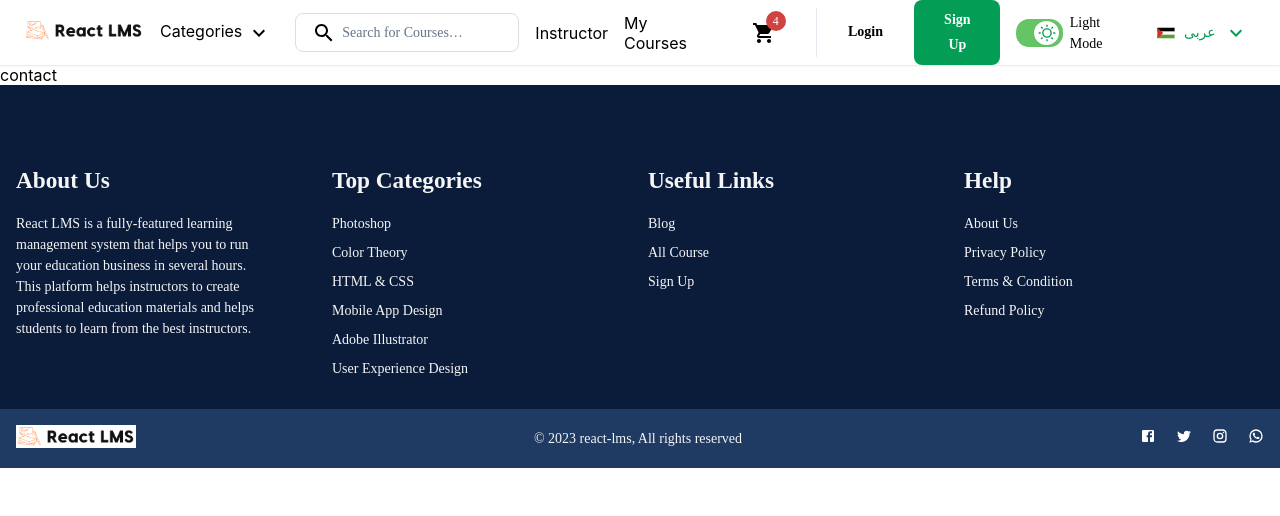
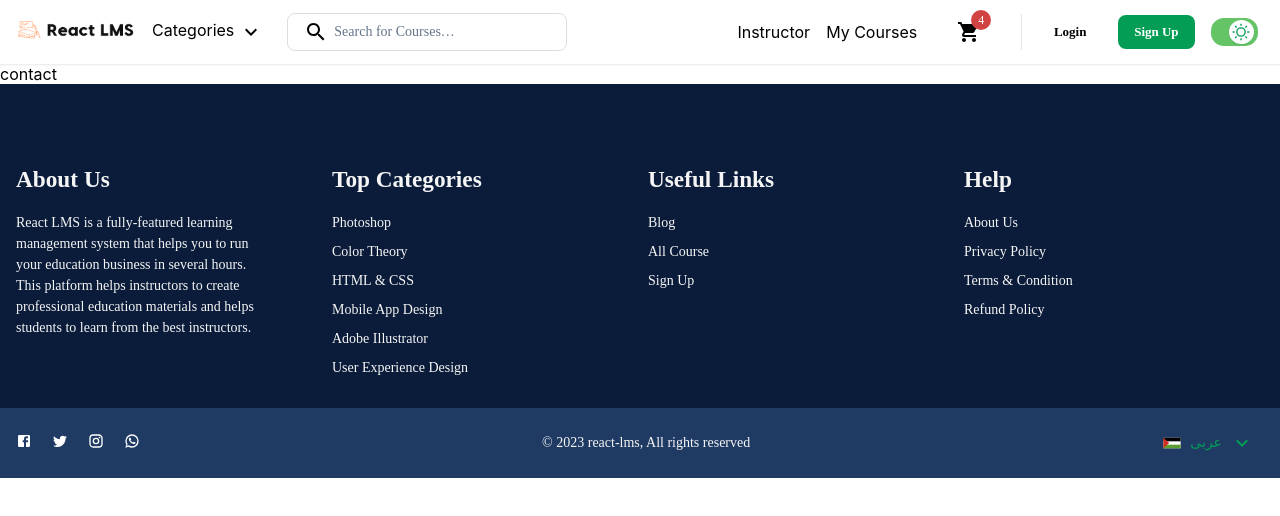
Before and after one commit to mdhasanpatwary/learning_management_system-reacts, a Next.js app: page /contact in a window 1280 px wide. Shown: the top 516 px of the page. Built offline with nearby package versions, Linux system fonts and the light colour scheme.

Commit message:
add: footer bottom language chage dropdown

```diff
--- a/src/components/footer/footer-bottom/index.js
+++ b/src/components/footer/footer-bottom/index.js
@@ -5,6 +5,7 @@ import { CustomContainer } from "../../../styled-components/CustomStyled.style";
 import { FooterBottomStyle } from "../Footer.style";
 import { Typography } from "@mui/material";
 import SocialLinks from "./SocialLinks";
+import CustomLanguage from "../../header/CustomLanguage";
 
 function index() {
   return (
@@ -17,9 +18,10 @@ function index() {
             alignItems="center"
             justifyContent="space-between"
           >
-            <Logo src={logoURL} width="120px" />
+            <SocialLinks />
             <Typography>© 2023 react-lms, All rights reserved</Typography>
-            <SocialLinks />
+            {/* <Logo src={logoURL} width="120px" /> */}
+            <CustomLanguage />
           </Stack>
         </CustomContainer>
       </Stack>
--- a/src/components/header/Navbar.style.js
+++ b/src/components/header/Navbar.style.js
@@ -62,19 +62,19 @@ export const SearchIconWrapper = styled("div")(({ theme }) => ({
 
 export const StyledInputBase = styled(InputBase)(({ theme }) => ({
   color: "inherit",
-  width: "100%",
+  // width: "100%",
   "& .MuiInputBase-input": {
     padding: theme.spacing(1, 1, 1, 0),
     // vertical padding + font size from searchIcon
     paddingLeft: `calc(1em + ${theme.spacing(4)})`,
     transition: theme.transitions.create("width"),
     width: "100%",
-    // [theme.breakpoints.up("sm")]: {
-    //   width: "12ch",
-    //   "&:focus": {
-    //     width: "20ch",
-    //   },
-    // },
+    [theme.breakpoints.up("md")]: {
+      width: "32ch",
+      "&:focus": {
+        width: "40ch",
+      },
+    },
   },
 }));
 
--- a/src/components/header/Search.js
+++ b/src/components/header/Search.js
@@ -6,7 +6,7 @@ import { Search, SearchIconWrapper, StyledInputBase } from "./Navbar.style";
 function SearchBox() {
   const { t } = useTranslation();
   return (
-    <Box flexGrow="1">
+    <Box>
       <Search>
         <SearchIconWrapper>
           <SearchIcon />
--- a/src/components/header/ThemeSwitch.js
+++ b/src/components/header/ThemeSwitch.js
@@ -43,7 +43,7 @@ const ThemeSwitches = () => {
         onChange={handleChange}
       />
       <Typography color={theme.palette.neutral[1000]}>
-        {settings.theme === "light" ? t("Light Mode") : t("Dark Mode")}
+        {/* {settings.theme === "light" ? t("Light Mode") : t("Dark Mode")} */}
       </Typography>
     </Stack>
   );
--- a/src/components/header/index.js
+++ b/src/components/header/index.js
@@ -6,7 +6,7 @@ import IconButton from "@mui/material/IconButton";
 import MenuIcon from "@mui/icons-material/Menu";
 import Badge from "@mui/material/Badge";
 import ShoppingCartIcon from "@mui/icons-material/ShoppingCart";
-import { Divider, MenuItem } from "@mui/material";
+import { Divider, Hidden, MenuItem } from "@mui/material";
 import { useTranslation } from "react-i18next";
 
 import Logo from "../logo/Logo";
@@ -15,9 +15,9 @@ import Search from "./Search";
 import NavCategoroy from "./NavCategoroy";
 import Profile from "./Profile";
 import { Stack } from "@mui/system";
-import CustomLanguage from "./CustomLanguage";
 import ThemeSwitch from "./ThemeSwitch";
 import { useRouter } from "next/router";
+import { CustomContainer } from "../../styled-components/CustomStyled.style";
 const logoURL = "/image/logo.png";
 
 function Header() {
@@ -32,12 +32,14 @@ function Header() {
   return (
     <header>
       <AppBar position="static" color="inherit" elevation={1}>
+        <CustomContainer>
           <Toolbar
             sx={{
               gap: "1rem",
               display: "flex",
               justifyContent: "space-between",
               alignItems: "center",
+              paddingInline: "0rem !important",
             }}
           >
             <Stack direction="row" gap="1rem" alignItems="center" flexGrow="1">
@@ -46,17 +48,21 @@ function Header() {
                 edge="start"
                 color="inherit"
                 aria-label="menu"
-              sx={{ mr: 2, display: { xs: "flex", md: "none" } }}
+                sx={{ display: { xs: "flex", md: "none" } }}
               >
                 <MenuIcon />
               </IconButton>
               <Logo src={logoURL} width="120px" />
+              <Hidden mdDown>
                 <NavCategoroy />
+              </Hidden>
               <Search />
             </Stack>
 
             <Stack direction="row" gap="1rem" alignItems="center">
+              <Hidden lgDown>
                 <NavLinks />
+              </Hidden>
               <MenuItem>
                 <IconButton
                   size="large"
@@ -68,18 +74,20 @@ function Header() {
                   </Badge>
                 </IconButton>
               </MenuItem>
+              <Hidden mdDown>
                 <Divider orientation="vertical" variant="middle" flexItem />
-            <Button onClick={signInClick} color="inherit">
+                <Button onClick={signInClick} size="small" color="inherit">
                   {t("Login")}
                 </Button>
-            <Button onClick={signUpClick} variant="contained">
+                <Button onClick={signUpClick} size="small" variant="contained">
                   {t("Sign Up")}
                 </Button>
+              </Hidden>
               <ThemeSwitch />
-            <CustomLanguage />
               {/* <Profile /> */}
             </Stack>
           </Toolbar>
+        </CustomContainer>
       </AppBar>
     </header>
   );
--- a/src/theme/dark-theme-options.js
+++ b/src/theme/dark-theme-options.js
@@ -69,7 +69,8 @@ const text = {
   disabled: "rgba(255, 255, 255, 0.48)",
 };
 const footer = {
-  backgroundColor: "#1f3b64",
+  backgroundColor: "#0a1c3a",
+  bottomBgColor: "#1f3b64",
   color: "#f5f5f5",
 };
 const customColor = {
```
Also changed, not shown: src/components/header/NavBar.Style.js (+7 -7 lines). Lines whose indentation alone changed are shown as unchanged.
